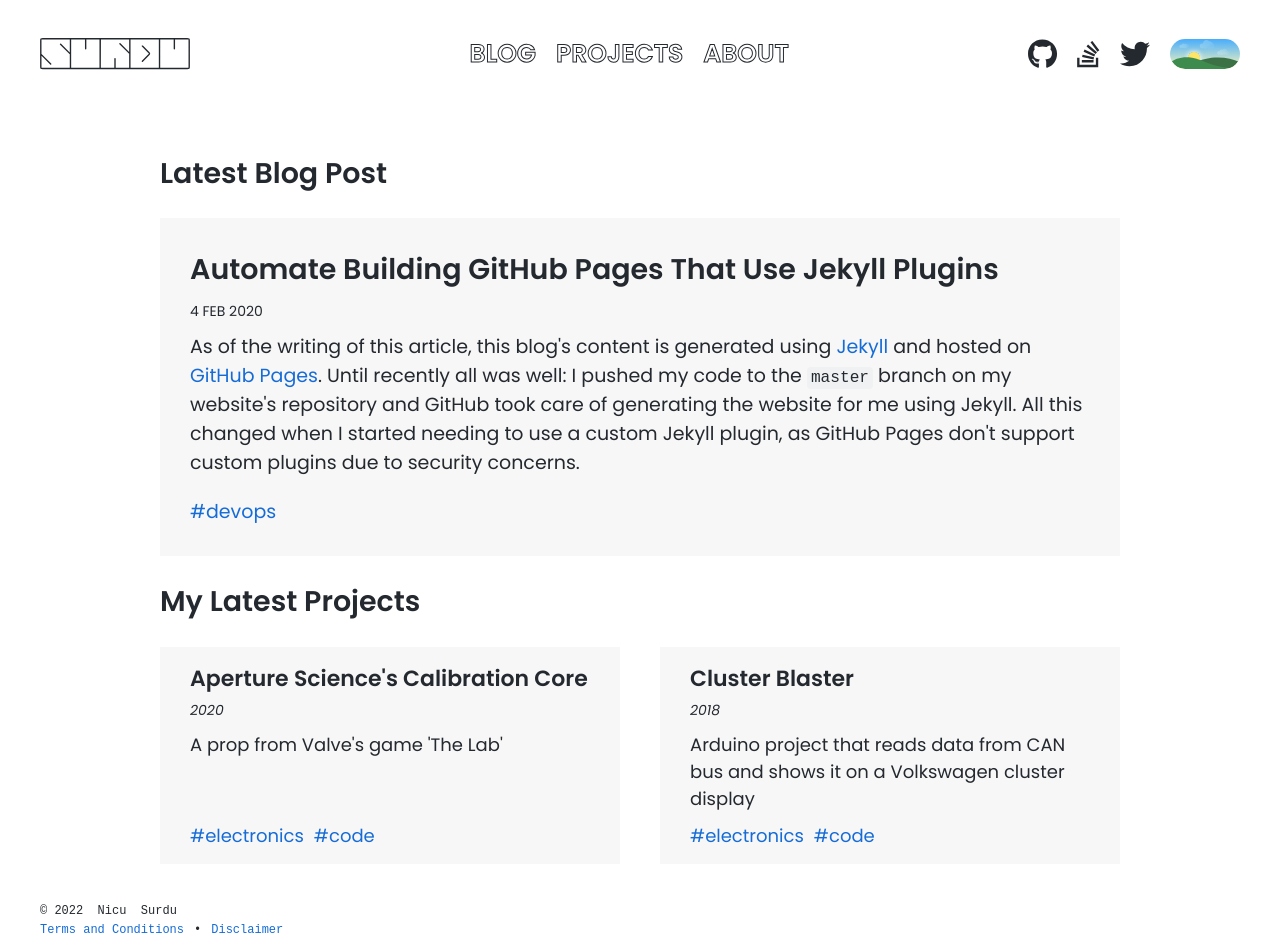
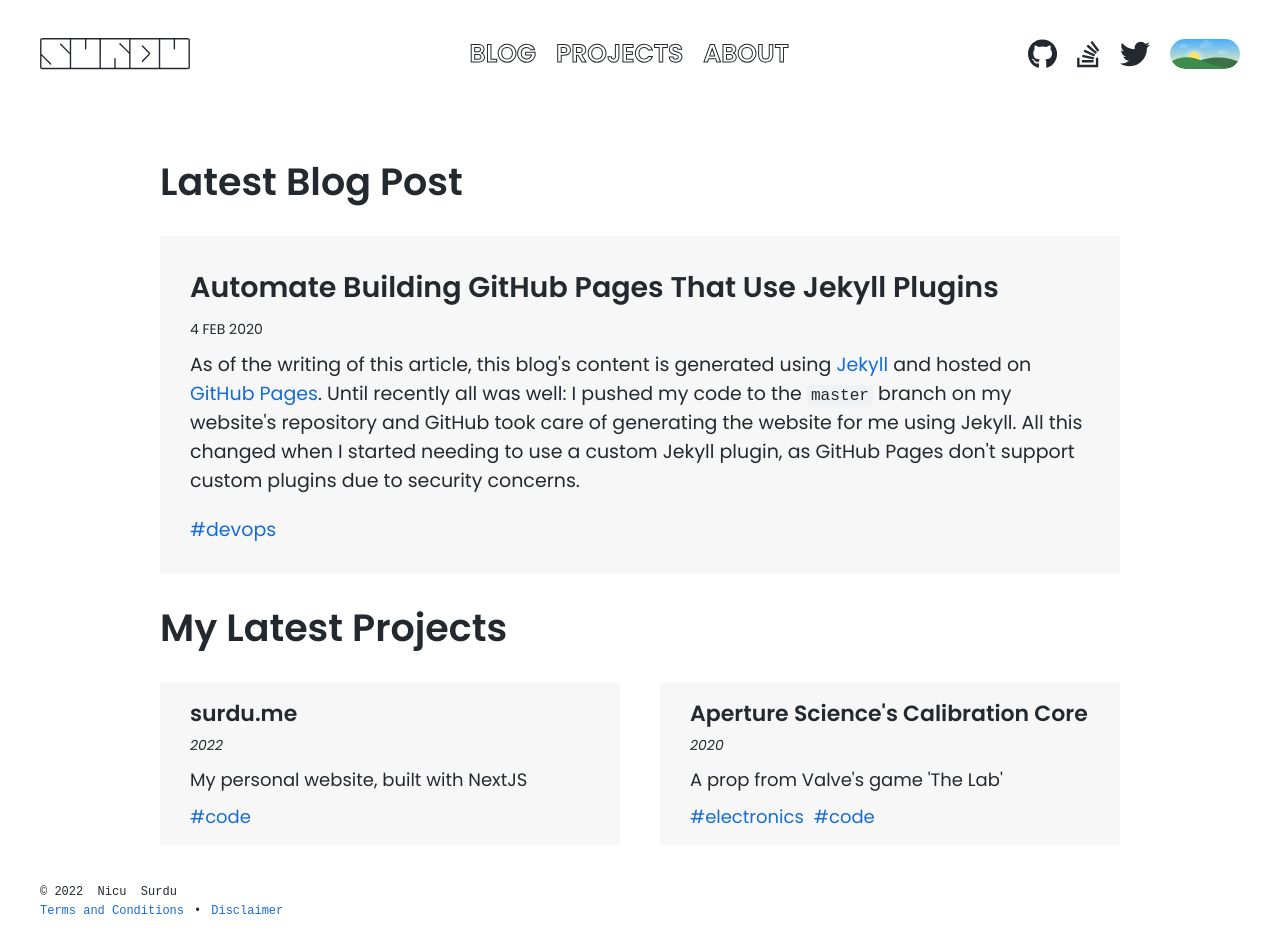
Before and after one commit to surdu/surdu.me, a Next.js app: page / in a window 1280 px wide. Shown: the top 952 px of the page. Built offline with nearby package versions, Linux system fonts and the light colour scheme.

Commit message:
Implemented the Tag component to improve a11y

```diff
--- a/_content/projects.ts
+++ b/_content/projects.ts
@@ -1,4 +1,12 @@
 const projects = [
+  {
+    title: "surdu.me",
+    year: 2022,
+    description: "My personal website, built with NextJS",
+    sourceUrl: "https://github.com/surdu/surdu.me",
+    tags: ["code"],
+  },
+
   {
     title: "Aperture Science's Calibration Core",
     year: 2020,
--- a/components/BlogEntry/BlogEntry.tsx
+++ b/components/BlogEntry/BlogEntry.tsx
@@ -5,6 +5,7 @@ import styles from "./BlogEntry.module.scss";
 
 import Markdown from "~/components/Markdown";
 import { Post } from "~/lib/post";
+import Tag from "~/components/Tag";
 
 interface PostProps {
   post: Post;
@@ -36,7 +37,9 @@ export default function BlogEntry(props: PostProps) {
       <div className={styles.tags}>
         {post.tags.map((tag) => (
           <Link href={`/blog/tag/${tag}`} key={tag}>
-            <a aria-label={`${tag} tag`}>#{tag}</a>
+            <a>
+              <Tag>{tag}</Tag>
+            </a>
           </Link>
         ))}
       </div>
--- a/components/Markdown.tsx
+++ b/components/Markdown.tsx
@@ -3,7 +3,6 @@ import Code from "~/components/Code/Code";
 import CodePen from "~/components/CodePen";
 import LinkedHeading from "~/components/LinkedHeading/LinkedHeading";
 import Note from "~/components/Note/Note";
-import Warning from "~/components/Warning";
 
 interface MarkdownProps {
   children: string;
@@ -14,7 +13,6 @@ export default function Markdown({ children }: MarkdownProps) {
     <MarkdownJSX
       options={{
         overrides: {
-          warn: Warning,
           code: Code,
           codepen: CodePen,
           note: Note,
--- a/components/ProjectEntry/ProjectEntry.tsx
+++ b/components/ProjectEntry/ProjectEntry.tsx
@@ -1,4 +1,5 @@
 import Link from "next/link";
+import Tag from "~/components/Tag";
 import { Project } from "~/lib/project";
 
 import styles from "./ProjectEntry.module.scss";
@@ -20,7 +21,9 @@ export default function ProjectEntry({ project }: ProjectEntryProps) {
       <div className={styles.tags}>
         {project.tags.map((tag) => (
           <Link href={`/projects/tag/${tag}`} key={tag}>
-            <a aria-label={`${tag} tag`}>#{tag}</a>
+            <a>
+              <Tag>{tag}</Tag>
+            </a>
           </Link>
         ))}
       </div>
--- /dev/null
+++ b/components/Tag.tsx
@@ -0,0 +1,12 @@
+interface TagProps {
+  children: string;
+  className?: string;
+}
+
+export default function Tag({ children, className }: TagProps) {
+  return (
+    <span aria-label={`${children} tag`} className={className}>
+      <span aria-hidden="true">#{children}</span>
+    </span>
+  );
+}
--- a/components/Warning/index.tsx
+++ /dev/null
@@ -1,12 +0,0 @@
-interface WarningProps {
-  children: React.ReactNode;
-  pad: string;
-}
-
-export default function Warning({ children, pad }: WarningProps) {
-  return (
-    <div>
-      {pad} {children} {pad}
-    </div>
-  );
-}
--- a/components/layout/Footer/Footer.tsx
+++ b/components/layout/Footer/Footer.tsx
@@ -3,7 +3,7 @@ import styles from "./Footer.module.scss";
 
 export default function Footer() {
   return (
-    <footer className={styles.footer}>
+    <footer className={styles.footer} aria-label="Footer">
       <div>
         &copy;
         <span className={styles.blue}>&nbsp;{new Date().getFullYear()} </span>
--- a/components/layout/Layout.tsx
+++ b/components/layout/Layout.tsx
@@ -38,7 +38,7 @@ export default function Layout({ children }: LayoutProps) {
       <Meta />
       <SkipToContent />
       <Header />
-      <main className={styles.main} id="mainContent">
+      <main className={styles.main} id="mainContent" aria-label="Main content">
         {children}
       </main>
       <Footer />
--- a/pages/index.tsx
+++ b/pages/index.tsx
@@ -17,11 +17,11 @@ export default function Home(props: HomeProps) {
   return (
     <Layout>
       <div>
-        <h2>Latest Blog Post</h2>
+        <h1>Latest Blog Post</h1>
         <BlogEntry post={latestPost} />
       </div>
       <div>
-        <h2>My Latest Projects</h2>
+        <h1>My Latest Projects</h1>
         <div className={styles.projects}>
           {latestProjects.map((project, index) => (
             <ProjectEntry key={index} project={project} />
--- a/pages/projects/tag/[tag].tsx
+++ b/pages/projects/tag/[tag].tsx
@@ -1,5 +1,6 @@
 import Layout from "~/components/Layout";
 import ProjectEntry from "~/components/ProjectEntry/ProjectEntry";
+import Tag from "~/components/Tag";
 import { getAllProjects, getProjectsTags, Project } from "~/lib/project";
 
 import styles from "./tag.module.scss";
@@ -13,7 +14,7 @@ export default function ProjectsByTag({ projects, tag }: ProjectsByTagProps) {
   return (
     <Layout>
       <h1>
-        Projects tagged with <span className="outlined">#{tag}</span>
+        Projects tagged with <Tag className="outlined">{tag}</Tag>
       </h1>
       <div className={styles.projects}>
         {projects.map((project, index) => (
```
